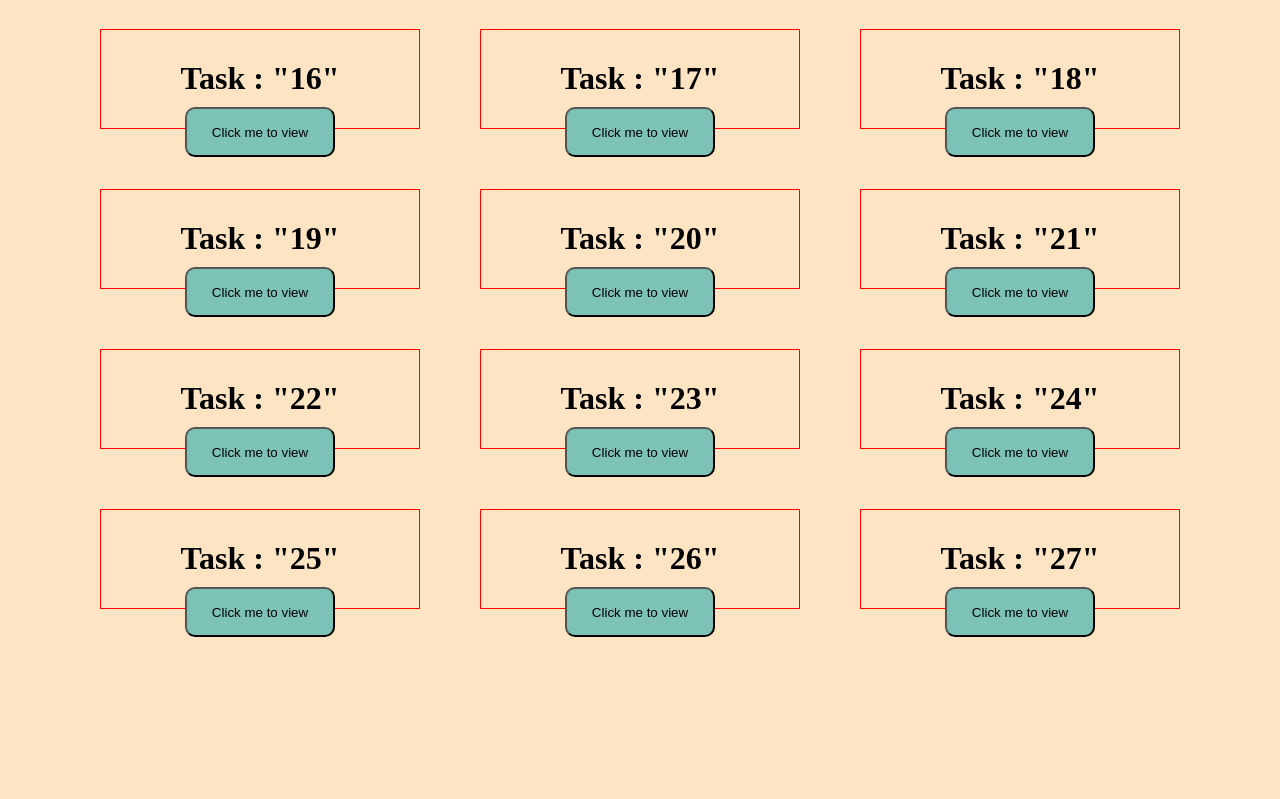
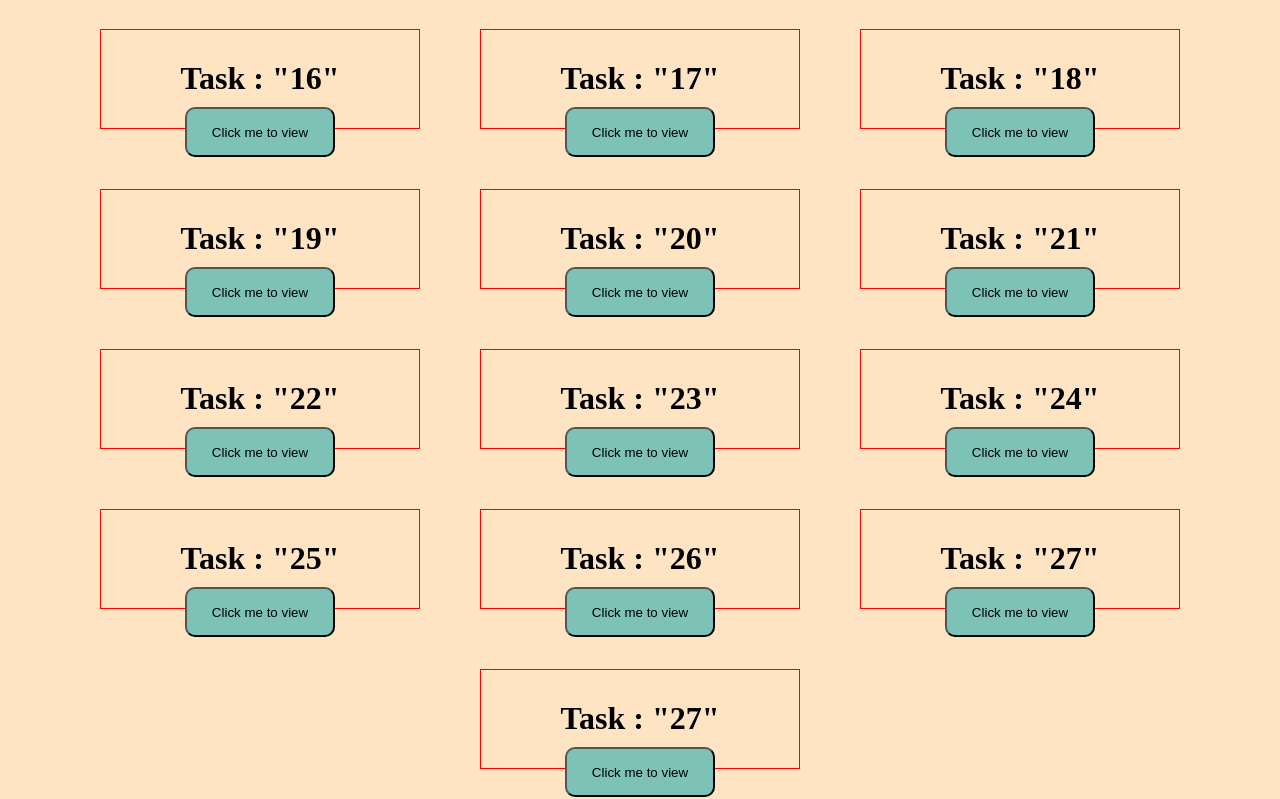
Before and after one commit to abdulshakoor313/assignments, a plain HTML site: page index.html in a window 1280 px wide. Shown: the part 888-1687 px from the top of the page. Before the commit the page ends 1527 px from the top, so only its background shows below. Drawn offline with Linux system fonts and the light colour scheme.

```diff
--- a/index.html
+++ b/index.html
@@ -70,6 +70,7 @@
                 <div class="col-4"><h1>Task : "25"</h1><a href="jqueryfile.html"><button>Click me to view</button></a></div>
                 <div class="col-4"><h1>Task : "26"</h1><a href=""><button>Click me to view</button></a></div>
                 <div class="col-4"><h1>Task : "27"</h1><a href=""><button>Click me to view</button></a></div>
+                <div class="col-4"><h1>Task : "27"</h1><a href=""><button>Click me to view</button></a></div>
             </div>
 
         </div>
```
